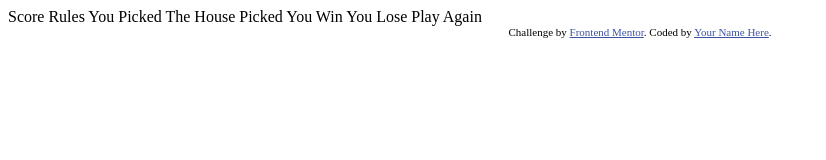
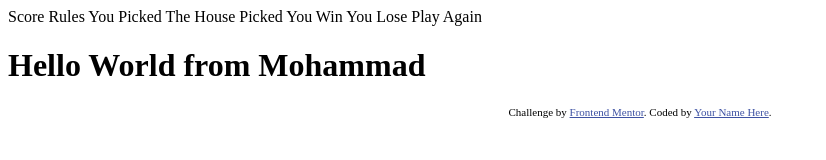
Before and after one commit to frontendmentorio/rock-paper-scissors, a plain HTML site: page index.html in a window 1280 px wide. Shown: the whole page, without its empty margins (0-826 px from the left). Drawn offline with Linux system fonts and the light colour scheme.

Commit message:
added hello world from Mohammad

```diff
--- a/index.html
+++ b/index.html
@@ -19,6 +19,10 @@
 
   Play Again
 
+  <h1>
+    Hello World from Mohammad
+  </h1>
+
   <!-- Feel free to remove these styles or customise in your own stylesheet 👍 -->
   <style>
     .attribution { font-size: 11px; text-align: center; }
```
